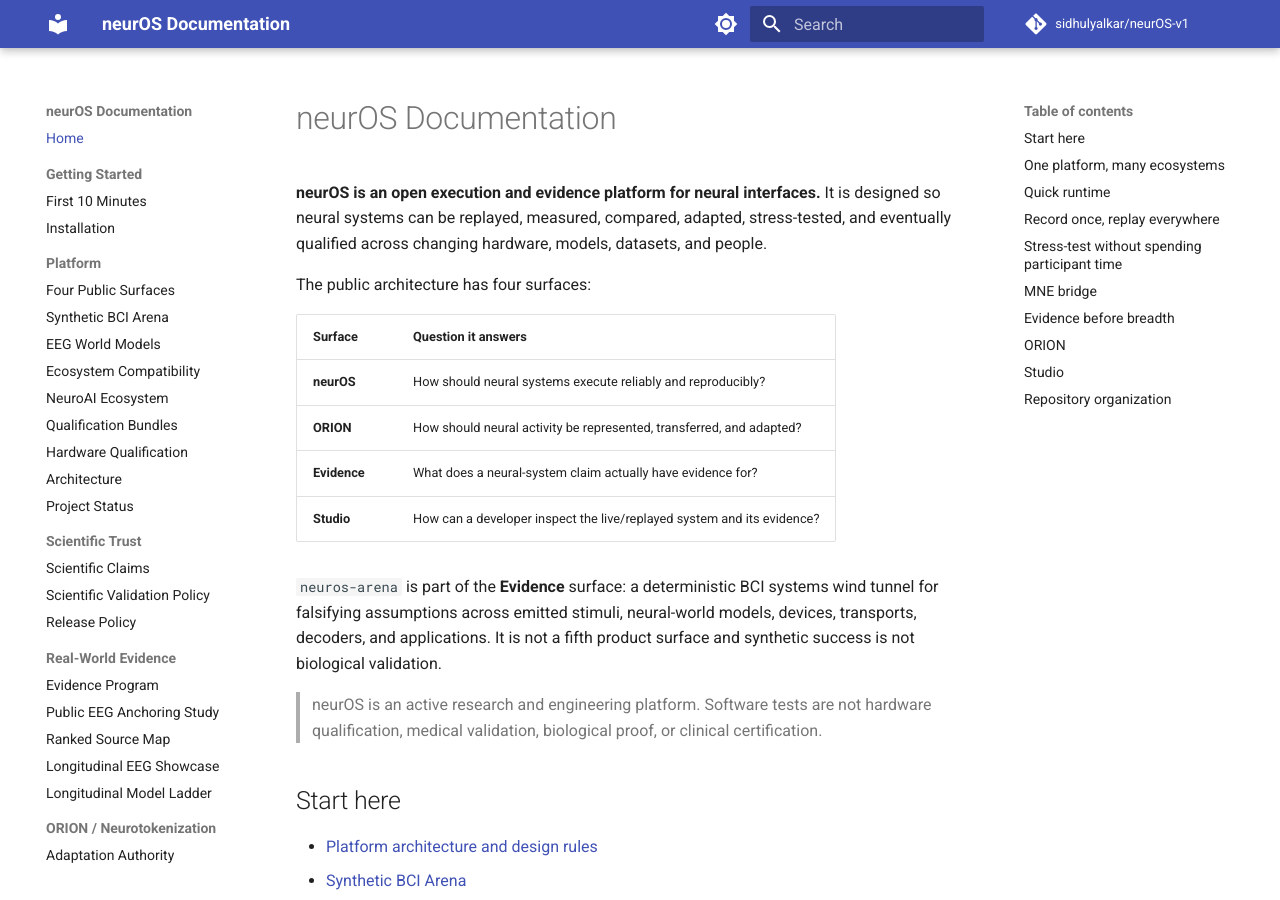
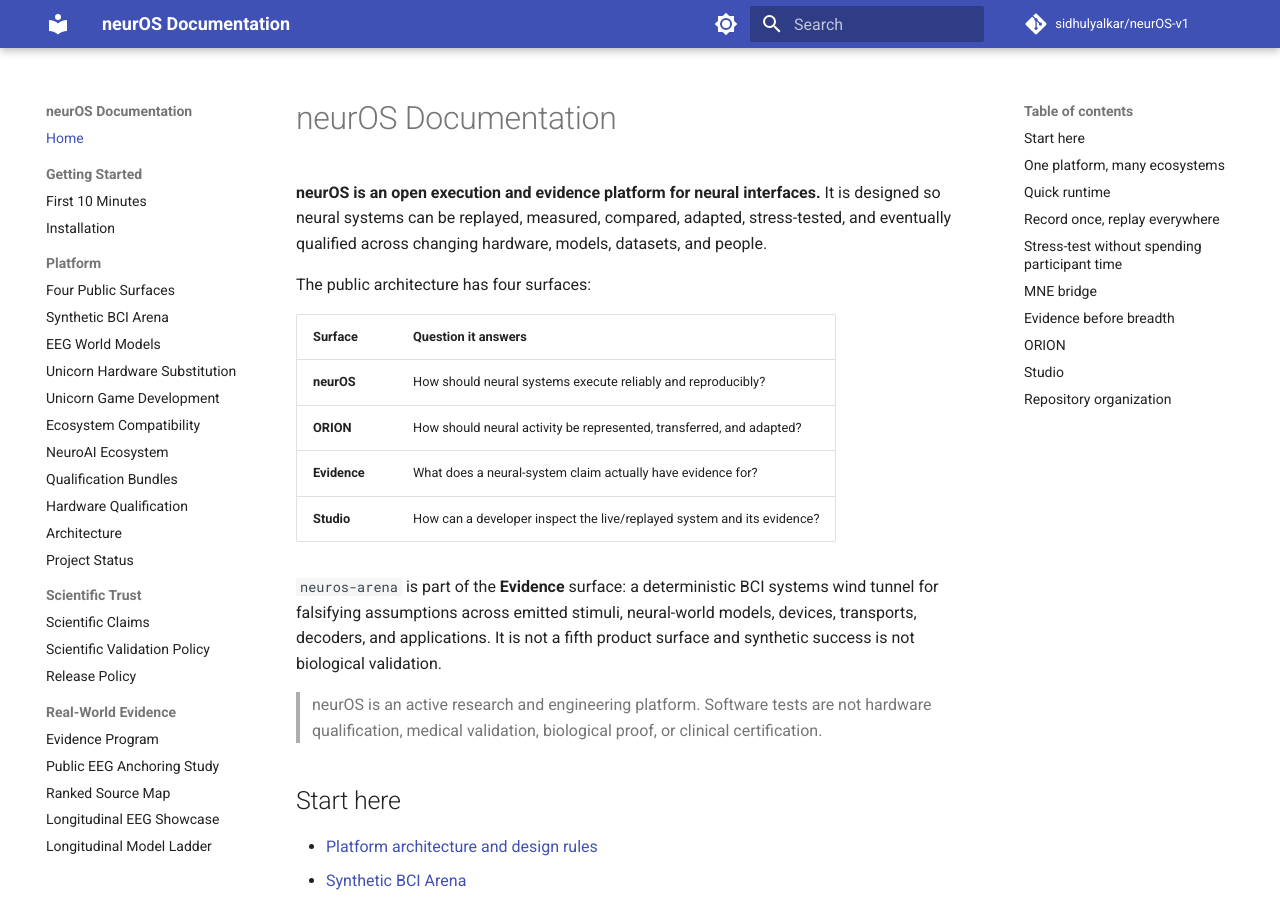
Before and after one commit to sidhulyalkar/neurOS-v1, an MkDocs documentation site: the page built from docs/index.md, in a window 1280 px wide and 900 px high. Built offline with MkDocs 1.6.1 and Material for MkDocs 9.7.7, drawn with Linux system fonts in a browser that asks for light colours; comment, search, counter and statistics services are not loaded.

Commit message:
docs: expose Unicorn hardware-substitution guides

```diff
--- a/mkdocs.yml
+++ b/mkdocs.yml
@@ -68,6 +68,8 @@ nav:
       - Four Public Surfaces: PLATFORM.md
       - Synthetic BCI Arena: SYNTHETIC_BCI_ARENA.md
       - EEG World Models: EEG_WORLD_MODELS.md
+      - Unicorn Hardware Substitution: UNICORN_HYBRID_BLACK_SIMULATION_SUITE.md
+      - Unicorn Game Development: UNICORN_GAME_DEVELOPMENT.md
       - Ecosystem Compatibility: COMPATIBILITY.md
       - NeuroAI Ecosystem: NEUROAI_ECOSYSTEM.md
       - Qualification Bundles: QUALIFICATION.md
@@ -92,6 +94,7 @@ nav:
       - Evaluation Protocol: neurotokenization/02_EVALUATION_PROTOCOL.md
       - Implementation Sprints: neurotokenization/03_IMPLEMENTATION_SPRINTS.md
   - SDK:
+      - Plugin Authoring: PLUGIN_AUTHORING.md
       - Neural Windows: NEURAL_WINDOWS.md
       - Braindecode: BRAINDECODE.md
       - API Surface: API_REFERENCE.md
```
